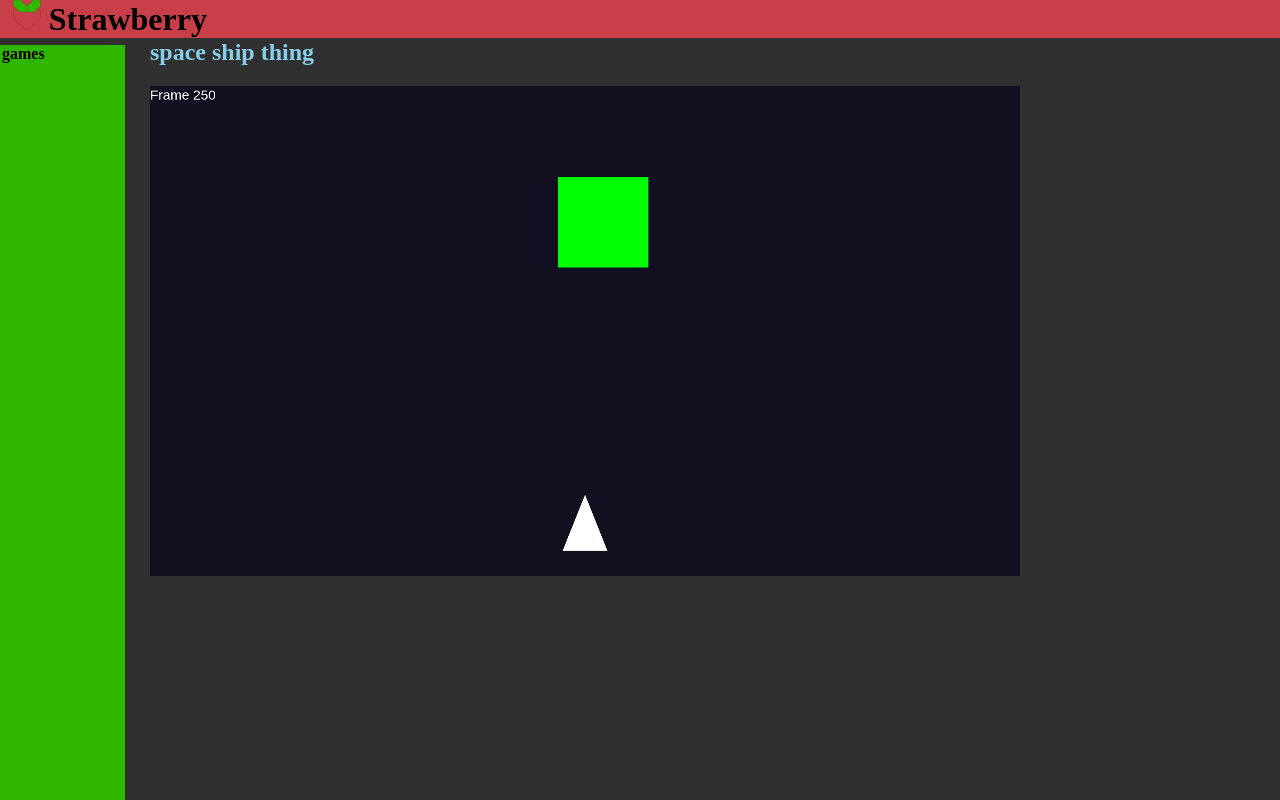
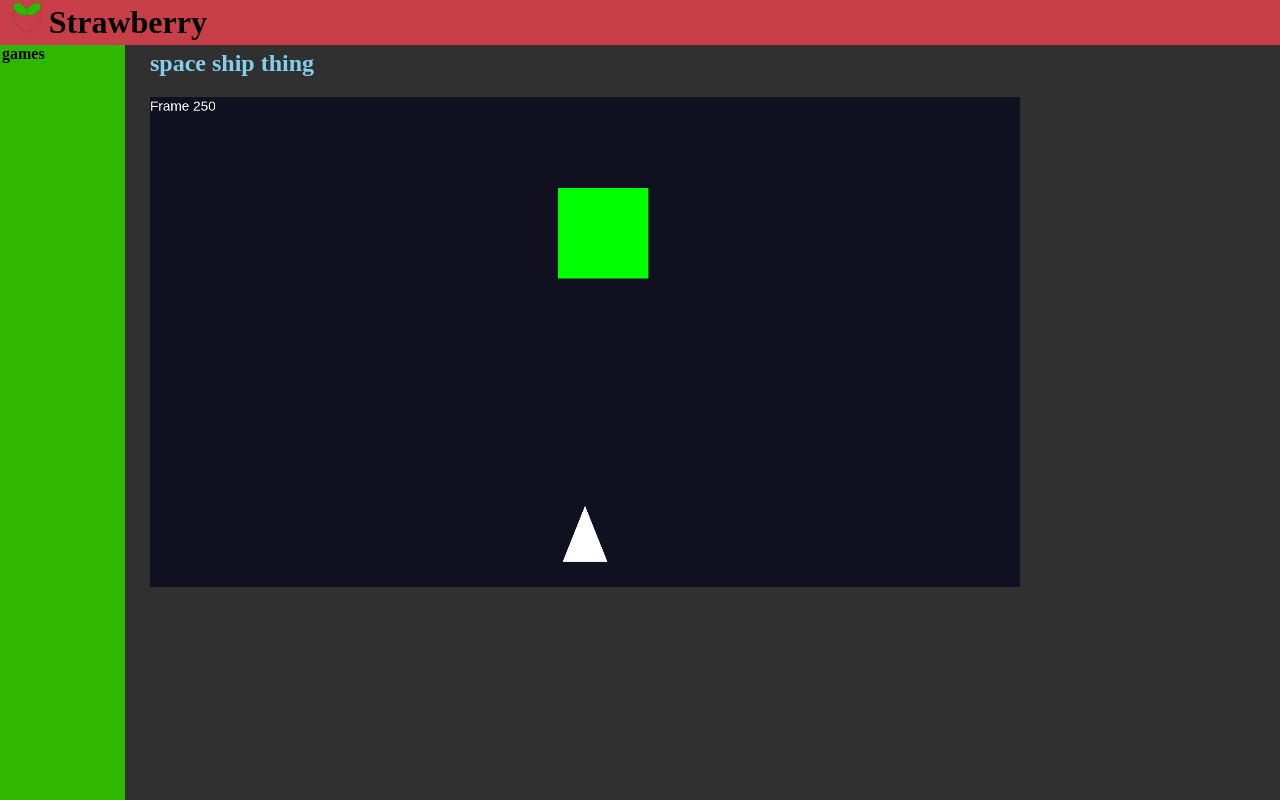
Before and after one commit to NooblePrime/NooblePrime.github.io, a plain HTML site: page games/space-ship-thing/space-ship.html in a window 1280 px wide. Drawn offline with Linux system fonts and the light colour scheme.

Commit message:
Update style.css

```diff
--- a/style.css
+++ b/style.css
@@ -1,11 +1,21 @@
-  h1 {
-    margin-top: 0px;
-    line-height: 115%;
+   h1{
+    margin-top: -20px;
+    line-height: 45px;
+    width: 100%;
     background-color: #c83f49;
+    position: fixed;
+  }
+
+  h1.game {
+    margin-top: 20px;
+    line-height: 45px;
+    width: 100%;
+    background-color: #c83f49;
+    position: fixed;
   }
 
   h2 {
-    padding-top: 0px;
+    padding-top: 70px;
     margin-top: -20px;
     margin-left: 150px;
     color: skyblue;
@@ -25,11 +35,12 @@
     padding-top: 0px;
     overflow-y: hidden;
     overflow-x: hidden;
-    z-index: 1;
+
     position: fixed;
   }
   p.side {
     margin-top: 0px;
+    padding-top: 0px;
     margin-left: 2px;
     font-weight: bold;
     color:black;
@@ -40,8 +51,11 @@
   p {
     margin-left:150px;
     margin-right:20px;
-    margin-top:20px;
+    padding-top:35px;
     color:skyblue;
+  }
+  p.game {
+    padding-top: 0px;
   }
   canvas.game {
     margin-left: 150px;
```
